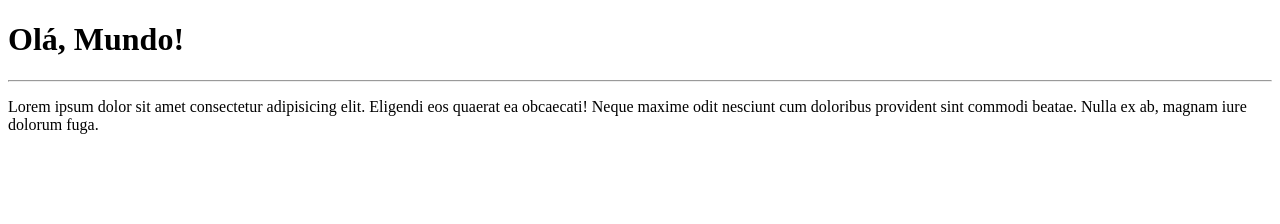
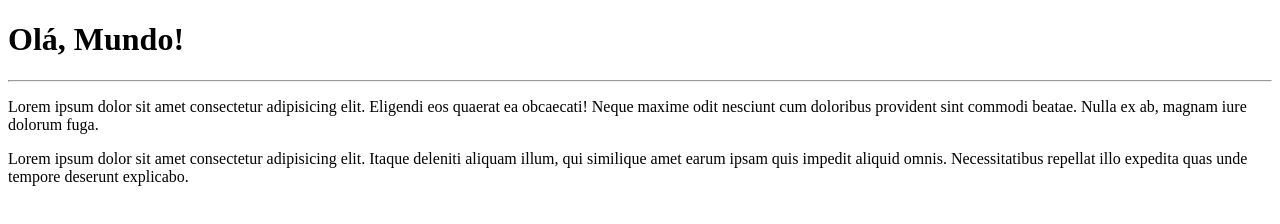
Before and after one commit to LRPinheiro/Ola-Mundo, a plain HTML site: page site-exemplo/index.html in a window 1280 px wide. Drawn offline with Linux system fonts and the light colour scheme.

Commit message:
adicionei um parágrafo

```diff
--- a/site-exemplo/index.html
+++ b/site-exemplo/index.html
@@ -9,5 +9,6 @@
     <h1>Olá, Mundo!</h1>
     <hr>
     <p>Lorem ipsum dolor sit amet consectetur adipisicing elit. Eligendi eos quaerat ea obcaecati! Neque maxime odit nesciunt cum doloribus provident sint commodi beatae. Nulla ex ab, magnam iure dolorum fuga.</p>
+    <p>Lorem ipsum dolor sit amet consectetur adipisicing elit. Itaque deleniti aliquam illum, qui similique amet earum ipsam quis impedit aliquid omnis. Necessitatibus repellat illo expedita quas unde tempore deserunt explicabo.</p>
 </body>
 </html>
```
